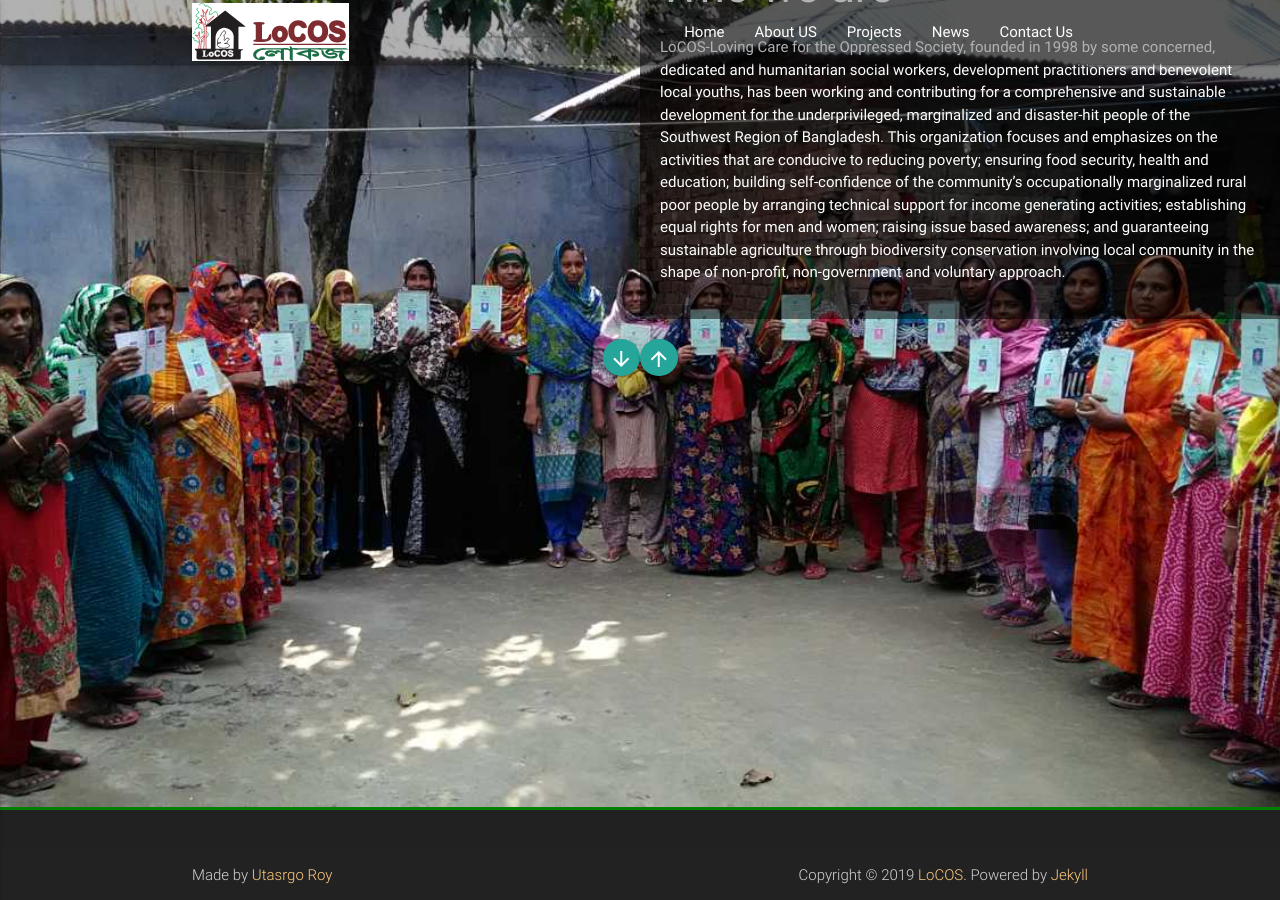
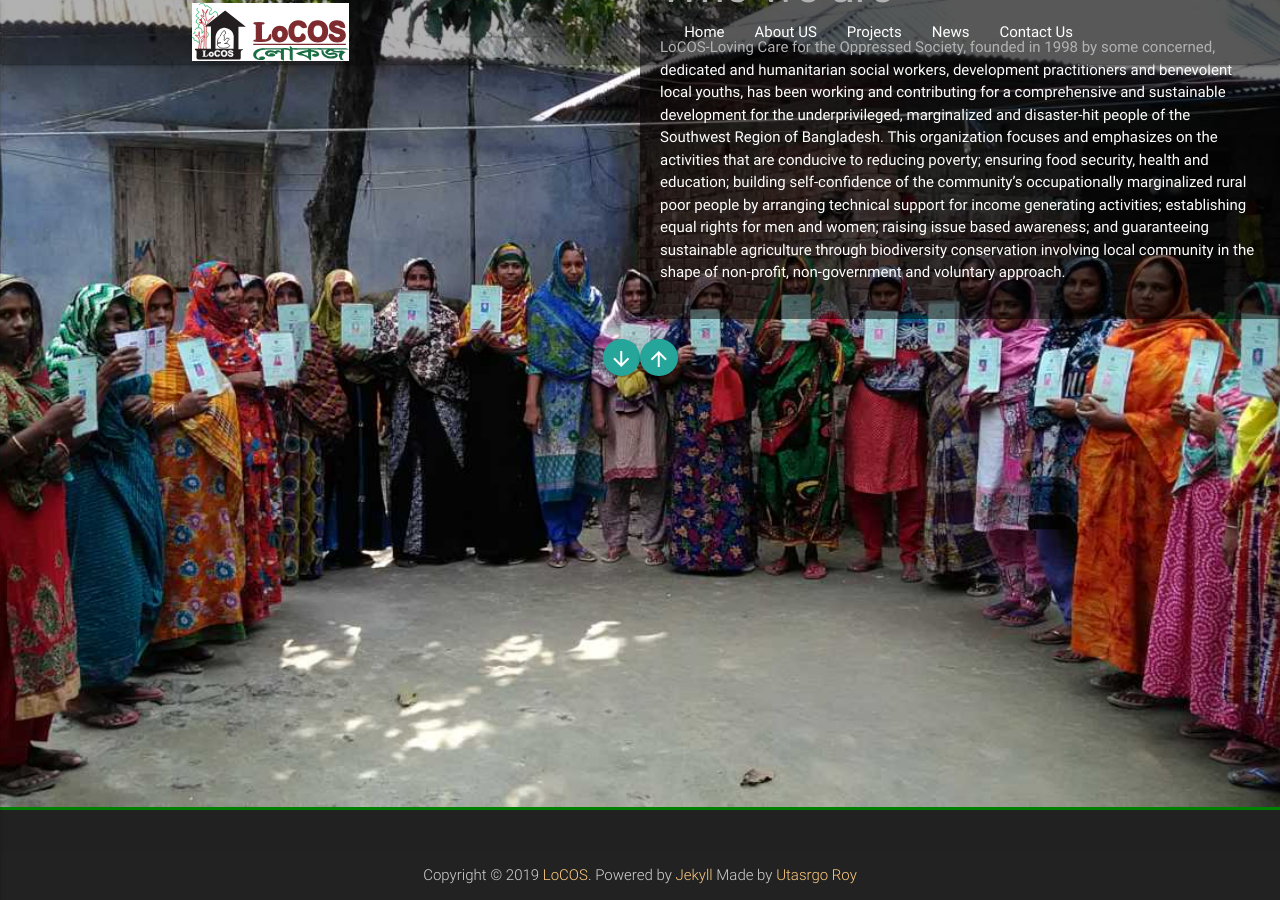
Before and after one commit to locosbd/locosbd.github.io, a Jekyll site: the page built from index.md, in a window 1280 px wide and 900 px high, scrolled down 990 px. Built offline with Jekyll 4.4.1, drawn with Linux system fonts in a browser that asks for light colours.

Commit message:
changed footer

```diff
--- a/_includes/footer.html
+++ b/_includes/footer.html
@@ -6,11 +6,10 @@
     </div>
     <div class="footer-copyright">
         <div class="container">
-            <div>
+            <div style="text-align: center;">
+              Copyright © {{ 'now' | date: "%Y" }} <a href="http://www.panoramedia.it" class="orange-text text-lighten-3">{{ site.title }}</a>. Powered by <a target="_blank" href="http://jekyllrb.com/" class="orange-text text-lighten-3">Jekyll</a>
+
                 Made by <a target="_blank" class="orange-text text-lighten-3" href="https://utasrgo.me">Utasrgo Roy</a>
-                <span style="text-align: right; float: right">
-                Copyright © 2019 <a href="http://www.panoramedia.it" class="orange-text text-lighten-3">{{ site.title }}</a>. Powered by <a target="_blank" href="http://jekyllrb.com/" class="orange-text text-lighten-3">Jekyll</a>
-                </span>
             </div>
         </div>
     </div>
```
